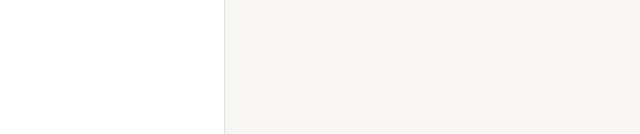
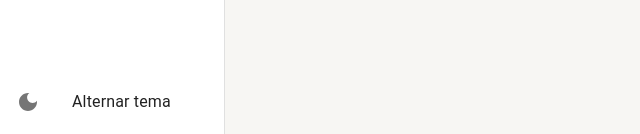
Before and after one commit to WelliUrbOpus/curso-react-material-ui, a React (Create React App) app: page /home in a window 1280 px wide. Shown: the part 666-800 px from the top of the page, without its empty margins (0-640 px from the left). Built offline with nearby package versions, Linux system fonts and the light colour scheme.

Commit message:
Configurando troca de tema dark e light

```diff
--- a/src/shared/components/menu-lateral/MenuLateral.tsx
+++ b/src/shared/components/menu-lateral/MenuLateral.tsx
@@ -1,6 +1,6 @@
-import { Drawer,  Box, useTheme, Avatar, Divider, List, ListItemButton, ListItemText, ListItemIcon, useMediaQuery } from '@mui/material';
-import { Home, Settings, Add } from '@mui/icons-material';
-import { useDrawerContext } from '../../contexts';
+import { Drawer, Box, useTheme, Avatar, Divider, List, ListItemButton, ListItemText, ListItemIcon, useMediaQuery } from '@mui/material';
+import { Home, Settings, Add, DarkMode } from '@mui/icons-material';
+import { useAppThemeContext, useDrawerContext } from '../../contexts';
 import { useMatch, useNavigate, useResolvedPath } from 'react-router-dom';
 
 interface IMenuLateralProps {
@@ -53,6 +53,7 @@
   const smDown = useMediaQuery(theme.breakpoints.down('sm'));
 
   const { isDrawerOpen, toggleDrawerOpen, drawerOptions } = useDrawerContext();
+  const { toggleTheme } = useAppThemeContext();
 
   return (
     <>
@@ -86,6 +87,18 @@
             </List>
           </Box>
 
+          <Box>
+            <List component="nav" >
+              <ListItemButton onClick={toggleTheme}>
+                <ListItemIcon>
+                  <DarkMode />
+                </ListItemIcon>
+                <ListItemText primary='Alternar tema' />
+              </ListItemButton>
+
+            </List>
+          </Box>
+
         </Box>
 
       </Drawer>
--- a/src/shared/layouts/LayoutBaseDePagina.tsx
+++ b/src/shared/layouts/LayoutBaseDePagina.tsx
@@ -31,7 +31,6 @@
           display="flex"
           alignItems="center"
           height={theme.spacing(12)}
-          color="initial"
         >
           {titulo}
         </Typography>
--- a/src/shared/themes/Dark.ts
+++ b/src/shared/themes/Dark.ts
@@ -3,6 +3,7 @@
 
 export const DarkTheme = createTheme({
   palette: {
+    mode: 'dark',
     primary: {
       main: yellow[700],
       dark: yellow[800],
@@ -19,5 +20,10 @@
       paper: '#303140',
       default: '#202124',
     }
+  },
+  typography: {
+    allVariants: {
+      color: 'white'
+    }
   }
 });
--- a/src/shared/themes/Light.ts
+++ b/src/shared/themes/Light.ts
@@ -3,6 +3,7 @@
 
 export const LightTheme = createTheme({
   palette: {
+    mode:'light',
     primary: {
       main: yellow[700],
       dark: yellow[800],
```
